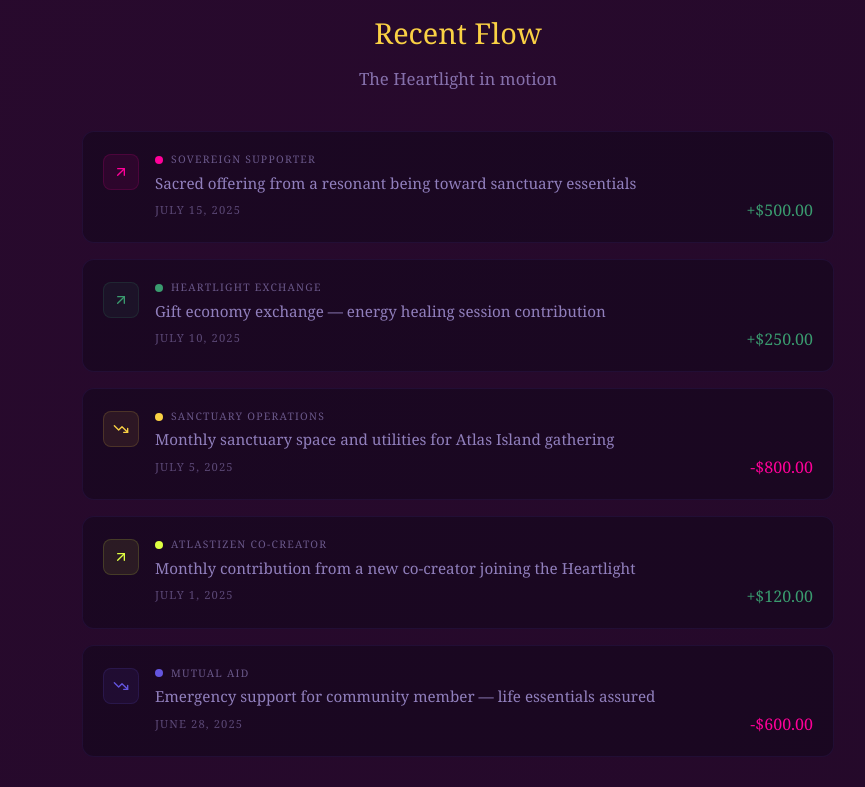
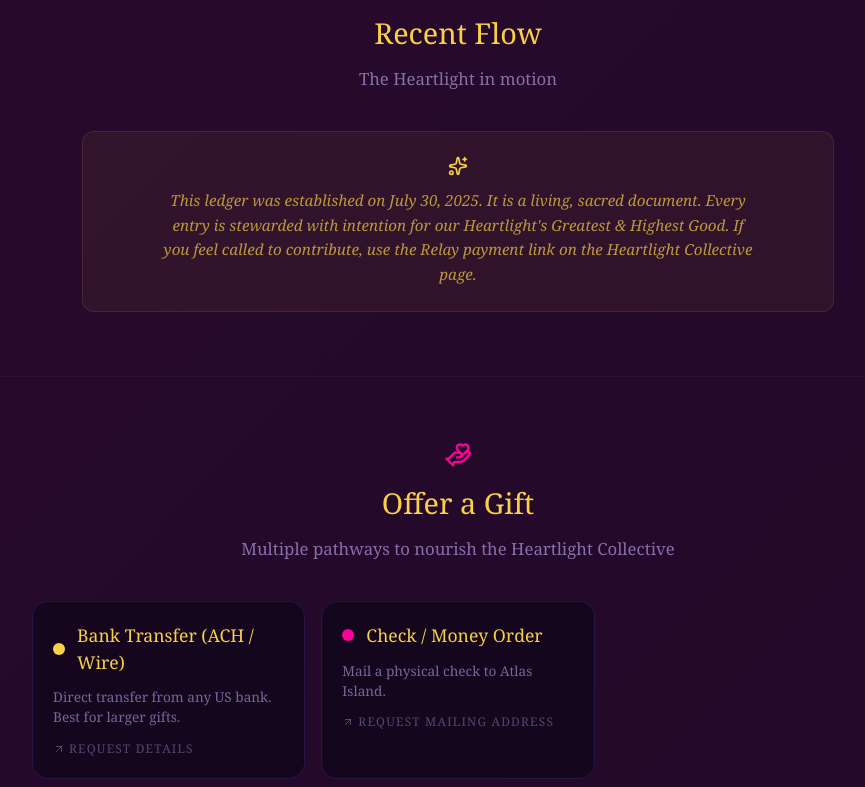
Before and after one commit to blubuttxrfly/atlasisland.co, a React (Vite) app: page /heartlight in a window 1280 px wide. Shown: the part 2010-2797 px from the top of the page, without its empty margins (182-1047 px from the left). Built offline with nearby package versions, Linux system fonts and the light colour scheme; a web font is replaced by a local one.

Commit message:
fix: clear mock data from Sacred Ledger + honest donation pathway setup

```diff
--- a/src/data/ledger.ts
+++ b/src/data/ledger.ts
@@ -24,59 +24,47 @@ export interface SacredLedger {
   transparencyNote: string;
 }
 
+// ═══════════════════════════════════════════════════════════
+// HOW TO UPDATE THIS LEDGER
+// ═══════════════════════════════════════════════════════════
+// 1. Open this file in any text editor
+// 2. Add a new entry to the `entries` array (copy an existing one and modify)
+// 3. Update `pool.asOfDate` to today's date
+// 4. The pool balance auto-calculates from entries — do NOT edit totalBalance manually
+// 5. Commit and push
+//
+// Entry categories you might use:
+//   'Sovereign Supporter' | 'Atlastizen Co-Creator' | 'Heartlight Exchange'
+//   'Sanctuary Operations' | 'Mutual Aid' | 'Earth Initiatives'
+// ═══════════════════════════════════════════════════════════
+
 export const SACRED_LEDGER: SacredLedger = {
   pool: {
+    // Update this date whenever you add new entries
     asOfDate: '2025-07-30',
-    totalBalance: 1242,
-    totalInflows: 3500,
-    totalOutflows: 2258,
+    // These fields are computed from entries below. You do not need to edit them.
+    totalBalance: 0,
+    totalInflows: 0,
+    totalOutflows: 0,
   },
+  // ═══════════════════════════════════════════════════════════
+  // ENTRIES
+  // ═══════════════════════════════════════════════════════════
+  // This ledger begins empty. When you receive your first donation or spend
+  // your first dollar, add it here. Every entry is a sacred witness.
+  // ═══════════════════════════════════════════════════════════
   entries: [
-    {
-      id: '1',
-      date: '2025-07-15',
-      type: 'inflow',
-      category: 'Sovereign Supporter',
-      amount: 500,
-      description: 'Sacred offering from a resonant being toward sanctuary essentials',
-      rayColor: '#ff0099',
-    },
-    {
-      id: '2',
-      date: '2025-07-10',
-      type: 'inflow',
-      category: 'Heartlight Exchange',
-      amount: 250,
-      description: 'Gift economy exchange — energy healing session contribution',
-      rayColor: '#3a9b6f',
-    },
-    {
-      id: '3',
-      date: '2025-07-05',
-      type: 'outflow',
-      category: 'Sanctuary Operations',
-      amount: 800,
-      description: 'Monthly sanctuary space and utilities for Atlas Island gathering',
-      rayColor: '#fad144',
-    },
-    {
-      id: '4',
-      date: '2025-07-01',
-      type: 'inflow',
-      category: 'Atlastizen Co-Creator',
-      amount: 120,
-      description: 'Monthly contribution from a new co-creator joining the Heartlight',
-      rayColor: '#dfff42',
-    },
-    {
-      id: '5',
-      date: '2025-06-28',
-      type: 'outflow',
-      category: 'Mutual Aid',
-      amount: 600,
-      description: 'Emergency support for community member — life essentials assured',
-      rayColor: '#6455df',
-    },
+    // EXAMPLE — remove the // below and fill in your real data:
+    // {
+    //   id: '1',
+    //   date: '2025-07-30',
+    //   type: 'inflow',
+    //   category: 'Sovereign Supporter',
+    //   amount: 50,
+    //   description: 'First sacred offering to the Heartlight Collective',
+    //   rayColor: '#ff0099',
+    // },
   ],
-  transparencyNote: 'This ledger is a living, sacred document. Every entry is stewarded with intention for our Heartlight\'s Greatest \u0026 Highest Good. If you feel called to contribute or have questions about how abundance flows, reach out through Connect.',
+  transparencyNote:
+    'This ledger was established on July 30, 2025. It is a living, sacred document. Every entry is stewarded with intention for our Heartlight\'s Greatest \u0026 Highest Good. If you feel called to contribute, use the Relay payment link on the Heartlight Collective page.',
 };
--- a/src/pages/HeartlightCollective.tsx
+++ b/src/pages/HeartlightCollective.tsx
@@ -1,6 +1,6 @@
 import { PageTransition } from '../components/PageTransition';
 import { motion } from 'framer-motion';
-import { Heart, ArrowUpRight, Users, Waves, Sparkles, Gift, HandHeart, TrendingUp, TrendingDown, CreditCard, Mail } from 'lucide-react';
+import { Heart, ArrowUpRight, Users, Waves, Sparkles, Gift, HandHeart, TrendingUp, TrendingDown, Mail } from 'lucide-react';
 import { useScrollReveal } from '../hooks/useScrollReveal';
 import { SACRED_LEDGER } from '../data/ledger';
 
@@ -34,47 +34,79 @@ export function HeartlightCollective() {
 
   const currentBalance = inflowTotal - outflowTotal;
 
-  // Payment methods — update these with your actual handles
+  // ═══════════════════════════════════════════════════════════
+  // SETUP REQUIRED — How to receive donations
+  // ═══════════════════════════════════════════════════════════
+  // Relay is your bank (where money lands), but people need a FRONT DOOR
+  // to actually send you money. Here are your options:
+  //
+  // OPTION A (Recommended): Create a PayPal.Me or Cash App link
+  //   • PayPal: https://www.paypal.com/paypalme/ → create link
+  //   • Cash App: https://cash.app/ → get your $handle link
+  //   • Update the `url` field below with your actual link
+  //
+  // OPTION B: Stripe Donation Link (accepts cards, no monthly fee)
+  //   • Sign up at https://stripe.com
+  //   • Create a "Payment Link" → set to "Donation" mode
+  //   • Payouts go directly to your Relay account
+  //   • Update the `url` field below
+  //
+  // OPTION C: Zelle / Venmo
+  //   • Zelle: Use your Relay account email/phone
+  //   • Venmo: Create business profile → get @handle link
+  //
+  // OPTION D: Bank Transfer / Check
+  //   • Beings email contact@atlasisland.co for routing details
+  //   • You manually provide Relay account details via secure email
+  // ═══════════════════════════════════════════════════════════
   const PAYMENT_METHODS = [
     {
-      name: 'Venmo',
-      handle: '@atlasisland',
-      url: 'https://venmo.com/u/atlasisland',
-      color: '#0085ff',
-      icon: '💙',
-      available: false, // set to true when you have a Venmo
-    },
-    {
       name: 'PayPal',
-      handle: 'contact@atlasisland.co',
-      url: 'https://paypal.me/atlasisland',
+      description: 'Credit card, debit card, or PayPal balance — no account needed',
+      cta: 'Give via PayPal',
+      // TODO: Replace with your real PayPal.Me link
+      url: 'mailto:contact@atlasisland.co?subject=Heartlight%20Collective%20Donation%20-%20PayPal%20Link%20Request',
       color: '#0070ba',
-      icon: '💙',
-      available: false, // set to true when you have PayPal
+      available: false,
+      setupNote: 'Create your PayPal.Me link at paypal.com/paypalme',
     },
     {
       name: 'Cash App',
-      handle: '$atlasisland',
-      url: 'https://cash.app/$atlasisland',
+      description: 'Instant transfer from Cash App balance or linked card',
+      cta: 'Give via Cash App',
+      // TODO: Replace with your real $cashtag link
+      url: 'mailto:contact@atlasisland.co?subject=Heartlight%20Collective%20Donation%20-%20Cash%20App%20Request',
       color: '#00d632',
-      icon: '💚',
-      available: false, // set to true when you have Cash App
+      available: false,
+      setupNote: 'Get your $cashtag link at cash.app',
     },
     {
-      name: 'Bank Transfer (ACH)',
-      handle: 'Contact for routing details',
+      name: 'Stripe',
+      description: 'Accept any card directly. Funds deposit to Relay automatically.',
+      cta: 'Give via Card',
+      // TODO: Replace with your real Stripe Payment Link
+      url: 'mailto:contact@atlasisland.co?subject=Heartlight%20Collective%20Donation%20-%20Card%20Payment%20Request',
+      color: '#635bff',
+      available: false,
+      setupNote: 'Create a Stripe donation link at stripe.com',
+    },
+    {
+      name: 'Bank Transfer (ACH / Wire)',
+      description: 'Direct transfer from any US bank. Best for larger gifts.',
+      cta: 'Request Details',
       url: 'mailto:contact@atlasisland.co?subject=Heartlight%20Collective%20Donation%20-%20Bank%20Transfer',
       color: '#fad144',
-      icon: '🏛️',
-      available: true, // Always available — they email you
+      available: true,
+      setupNote: null,
     },
     {
       name: 'Check / Money Order',
-      handle: 'Mail to Atlas Island c/o Z Atlas Morphoenix',
+      description: 'Mail a physical check to Atlas Island.',
+      cta: 'Request Mailing Address',
       url: 'mailto:contact@atlasisland.co?subject=Heartlight%20Collective%20Donation%20-%20Mailing%20Address',
       color: '#ff0099',
-      icon: '💌',
-      available: true, // Always available — they email you
+      available: true,
+      setupNote: null,
     },
   ];
 
@@ -380,17 +412,20 @@ export function HeartlightCollective() {
                   className="reveal group block p-5 rounded-2xl border border-[#6455df]/20 bg-[#0a0515]/60 backdrop-blur-sm hover:border-[#fad144]/30 hover:bg-[#0a0515]/80 transition-all duration-400"
                 >
                   <div className="flex items-center gap-3 mb-3">
-                    <span className="text-xl">{method.icon}</span>
+                    <div
+                      className="w-3 h-3 rounded-full flex-shrink-0"
+                      style={{ backgroundColor: method.color }}
+                    />
                     <h3 className="font-display text-[1.1rem] text-[#fad144] group-hover:text-[#ff0099] transition-colors">
                       {method.name}
                     </h3>
                   </div>
-                  <p className="font-body text-[0.85rem] text-[#b8a8f0]/60 mb-2">
-                    {method.handle}
+                  <p className="font-body text-[0.85rem] text-[#b8a8f0]/60 mb-3">
+                    {method.description}
                   </p>
                   <div className="flex items-center gap-1 text-[0.75rem] text-[#b8a8f0]/40 font-ui uppercase tracking-[0.1em]">
-                    <CreditCard className="w-3 h-3" />
-                    Click to initiate
+                    <ArrowUpRight className="w-3 h-3" />
+                    {method.cta}
                   </div>
                 </motion.a>
               ))}
@@ -398,10 +433,20 @@ export function HeartlightCollective() {
 
             {/* Coming soon notice for unavailable methods */}
             {PAYMENT_METHODS.filter((m) => !m.available).length > 0 && (
-              <div className="mt-6 text-center">
-                <p className="font-body text-[0.8rem] text-[#b8a8f0]/30 italic">
-                  Additional methods coming soon: {PAYMENT_METHODS.filter((m) => !m.available).map((m) => m.name).join(', ')}
+              <div className="mt-6 p-4 rounded-xl border border-[#6455df]/10 bg-[#0a0515]/30">
+                <p className="font-body text-[0.8rem] text-[#b8a8f0]/40 italic text-center mb-2">
+                  More pathways opening soon:
                 </p>
+                <div className="flex flex-wrap items-center justify-center gap-x-4 gap-y-1">
+                  {PAYMENT_METHODS.filter((m) => !m.available).map((m) => (
+                    <span key={m.name} className="font-ui text-[0.7rem] text-[#b8a8f0]/30 uppercase tracking-[0.1em]">
+                      {m.name}
+                      {m.setupNote && (
+                        <span className="text-[#b8a8f0]/20 normal-case"> — {m.setupNote}</span>
+                      )}
+                    </span>
+                  ))}
+                </div>
               </div>
             )}
 
```
